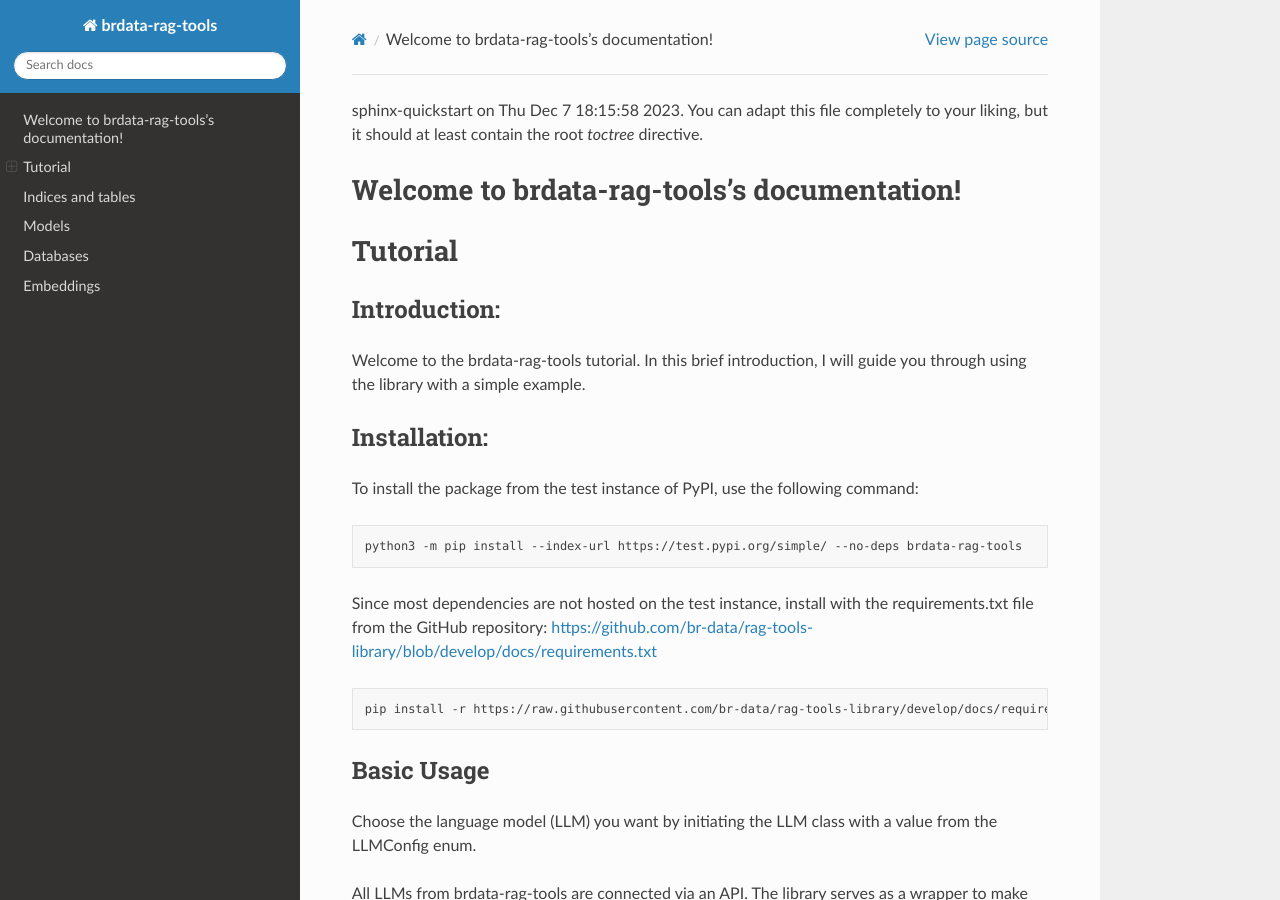
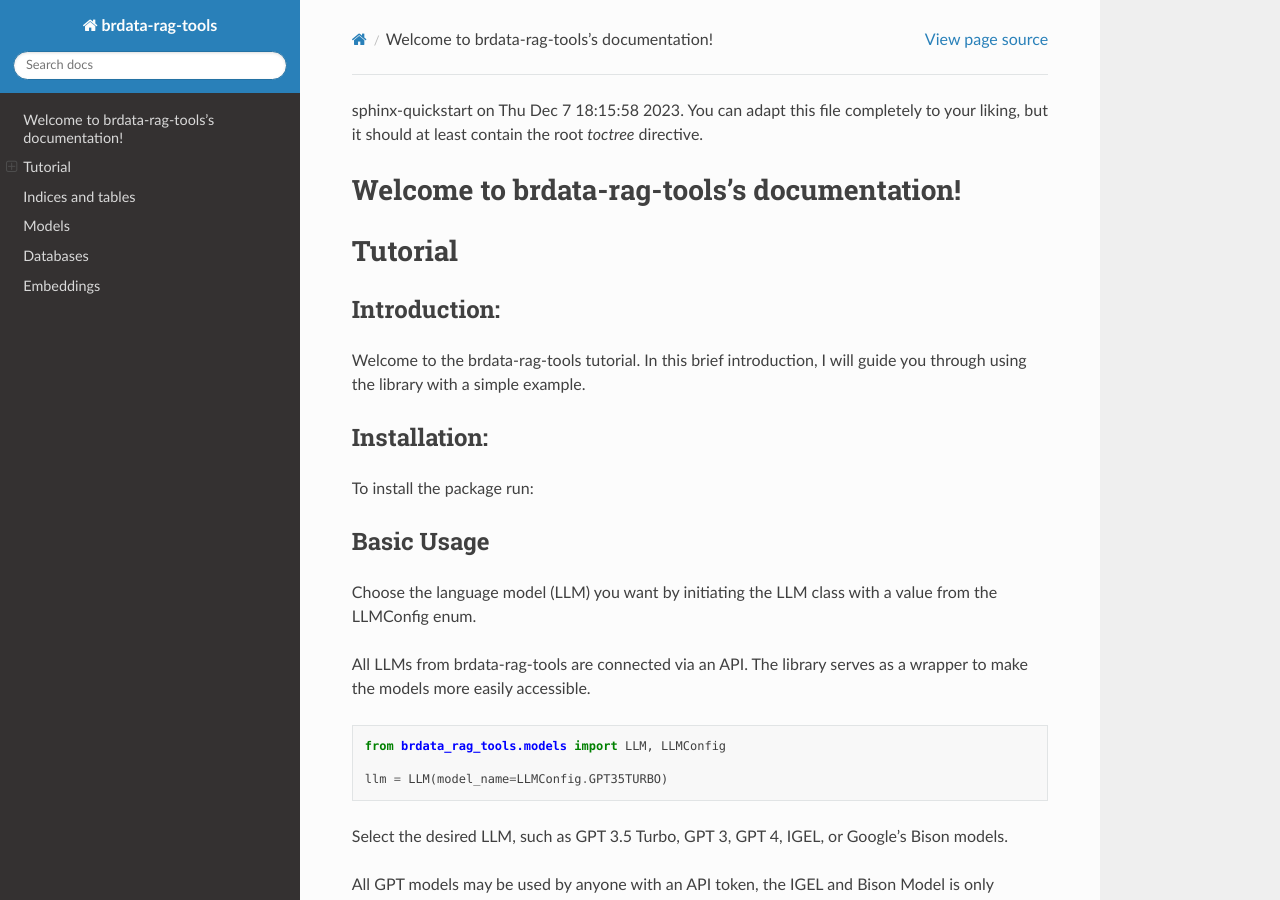
Before and after one commit to br-data/rag-tools-library, a Sphinx documentation site: the page built from docs/source/index.rst, in a window 1280 px wide and 900 px high. Built offline with Sphinx 7.4.7 and the Read the Docs theme 2.0.0, drawn with Linux system fonts in a browser that asks for light colours.

Commit message:
:rocket: Deploy library to official pypi.

```diff
--- a/docs/source/index.rst
+++ b/docs/source/index.rst
@@ -24,17 +24,18 @@
 Installation:
 -------------
 
-To install the package from the test instance of PyPI, use the following command:
+To install the package run:
 
 .. code-block:: bash
+    # create virtual environment
+    python3 -m venv venv
 
-   python3 -m pip install --index-url https://test.pypi.org/simple/ --no-deps brdata-rag-tools
+    # Activate the virtual environment
+    source venv/bin/activate
 
-Since most dependencies are not hosted on the test instance, install with the requirements.txt file from the GitHub repository: https://github.com/br-data/rag-tools-library/blob/develop/docs/requirements.txt
+    # install the package
+    python3 -m pip install brdata-rag-tools
 
-.. code-block:: bash
-
-   pip install -r https://raw.githubusercontent.com/br-data/rag-tools-library/develop/docs/requirements.txt
 
 Basic Usage
 -----------
--- a/pyproject.toml
+++ b/pyproject.toml
@@ -4,7 +4,7 @@
 
 [project]
 name = "brdata-rag-tools"
-version = "0.0.11"
+version = "0.1.0"
 authors = [
     { name = "Marco Lehner", email = "marco.lehner@br.de" },
 ]
```
Also changed, not shown: 1 other file.
